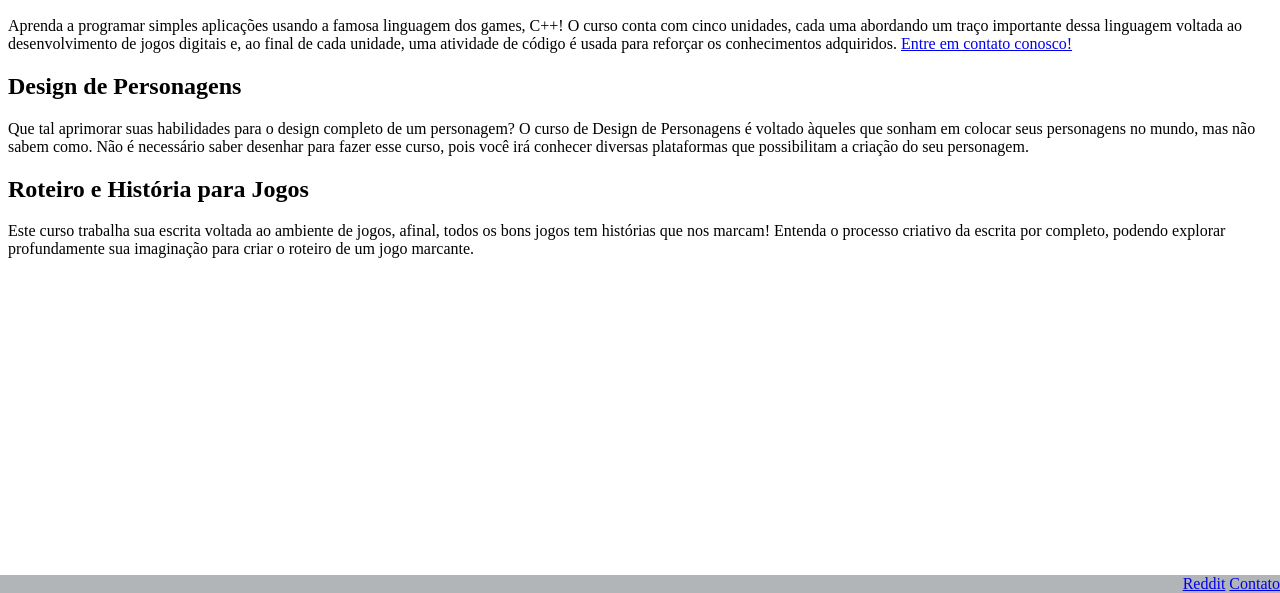
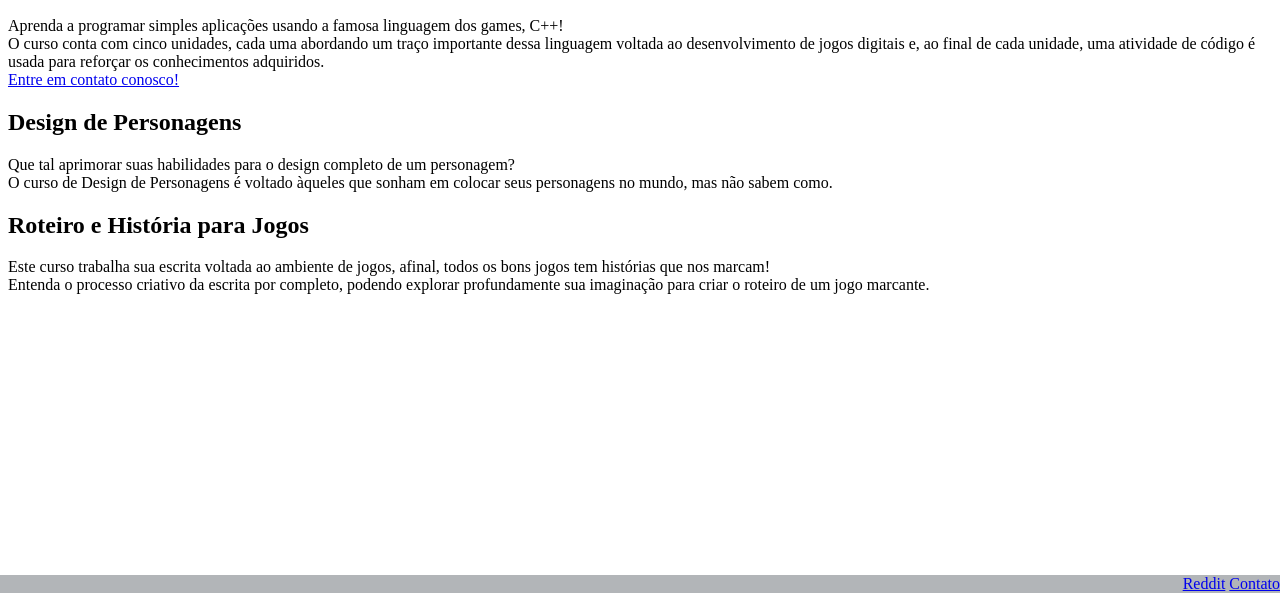
Before and after one commit to hharide/Projeto-Integrador-IV-A, a plain HTML site: page cursos.html in a window 1280 px wide. Shown: the part 207-800 px from the top of the page. Drawn offline with Linux system fonts and the light colour scheme; files whose address does not match are found by name.

Commit message:
Update cursos.html

```diff
--- a/cursos.html
+++ b/cursos.html
@@ -24,21 +24,21 @@
         <h1>Cursos de formação</h1>
         <h2>Programação para Jogos Digitais</h2>
         <p>
-            Aprenda a programar simples aplicações usando a famosa linguagem dos games, C++!
+            Aprenda a programar simples aplicações usando a famosa linguagem dos games, C++! <br>
             O curso conta com cinco unidades, cada uma abordando um traço importante dessa linguagem voltada ao desenvolvimento
-            de jogos digitais e, ao final de cada unidade, uma atividade de código é usada para reforçar os conhecimentos adquiridos.
+            de jogos digitais e, ao final de cada unidade, uma atividade de código é usada para reforçar os conhecimentos adquiridos. <br>
             <a href="C:\pi4a\contato.html">Entre em contato conosco!</a>
         </p>
         <h2>Design de Personagens</h2>
         <p>
-            Que tal aprimorar suas habilidades para o design completo de um personagem?
-            O curso de Design de Personagens é voltado àqueles que sonham em colocar seus personagens no mundo, mas não sabem como.
+            Que tal aprimorar suas habilidades para o design completo de um personagem? <br>
+            O curso de Design de Personagens é voltado àqueles que sonham em colocar seus personagens no mundo, mas não sabem como. <br
             Não é necessário saber desenhar para fazer esse curso, pois você irá conhecer diversas plataformas que possibilitam a criação
             do seu personagem.
         </p>
         <h2>Roteiro e História para Jogos</h2>
         <p>
-            Este curso trabalha sua escrita voltada ao ambiente de jogos, afinal, todos os bons jogos tem histórias que nos marcam!
+            Este curso trabalha sua escrita voltada ao ambiente de jogos, afinal, todos os bons jogos tem histórias que nos marcam! <br>
             Entenda o processo criativo da escrita por completo, podendo explorar profundamente sua imaginação para criar o roteiro
             de um jogo marcante.
         </p>
```
